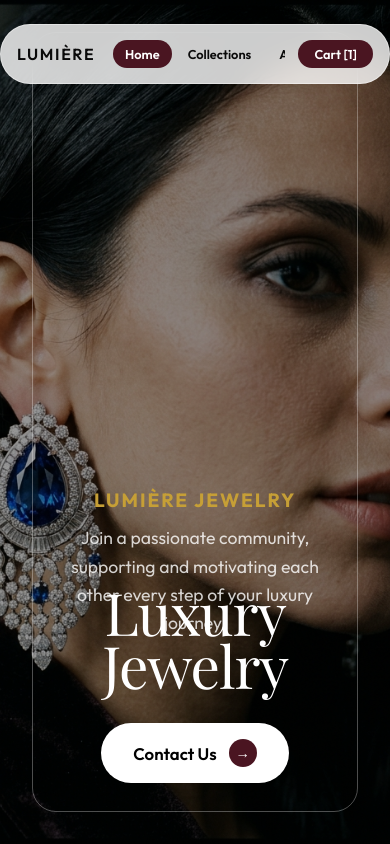
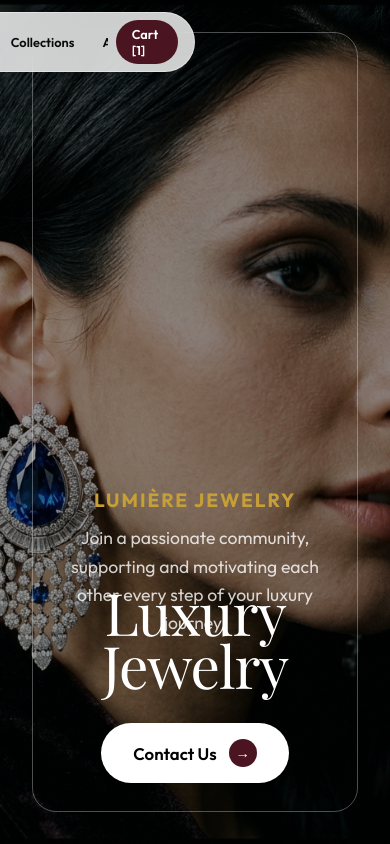
Before and after one commit to Royson-salis-18/lumiere, a React (Vite) app: page / in a window 390 px wide. Shown: the top 844 px of the page. Built offline with nearby package versions, Linux system fonts and the light colour scheme; a web font is replaced by a local one.

Commit message:
fix: reduced mobile nav bar side margins to save screen space

```diff
--- a/src/index.css
+++ b/src/index.css
@@ -567,6 +567,10 @@ button { background: none; border: none; cursor: pointer; font-family: inherit;
     height: 60px !important;
     border-radius: 50px !important;
     justify-content: space-between;
+    left: 12px !important;
+    right: 12px !important;
+    width: auto !important;
+    top: 12px !important;
   }
   .nav-brand { font-size: 1rem !important; letter-spacing: 0.1em !important; }
   .nav-pill {
```
